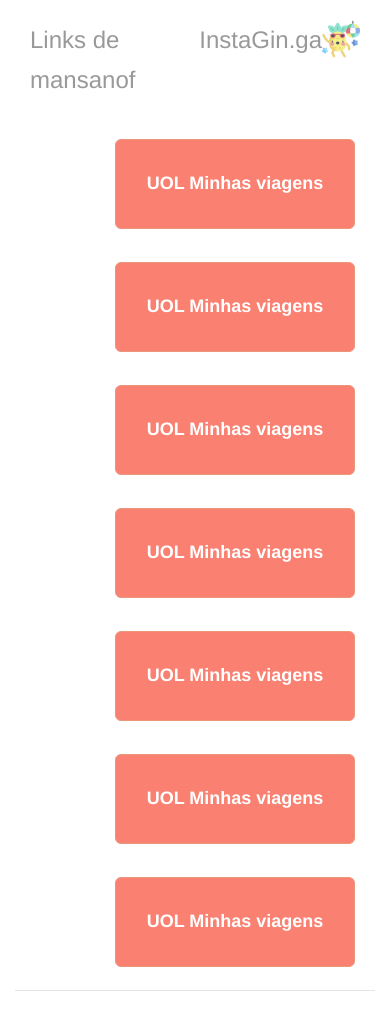
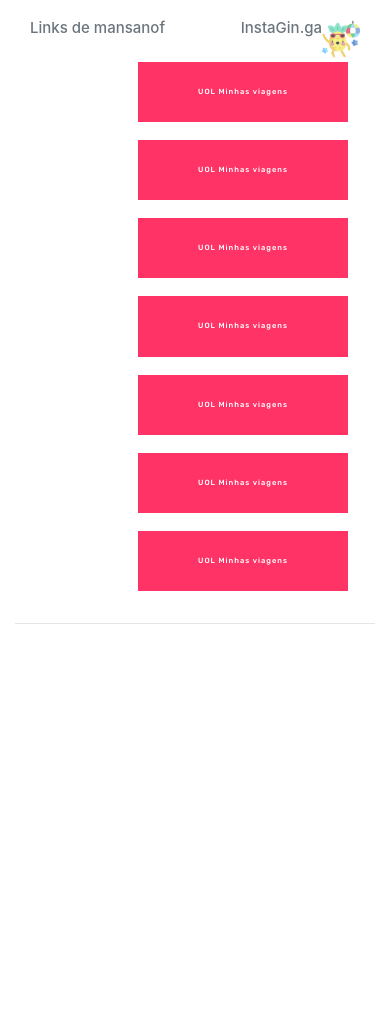
Before and after one commit to mansanofelipe/Ignity-django-python-, a Django app: page /click/1 in a window 390 px wide. After the commit the page ends 624 px from the top, so only its background shows below. Run offline with Django 3.2, Linux system fonts and the light colour scheme; a user stored in the database is signed in; data comes from the database, SQL or seed files in the repository; some libraries are stand-ins or nearby versions.

Commit message:
arrumando página de links externos para responsive

```diff
--- a/ignityLinks/static/styles/ignity.css
+++ b/ignityLinks/static/styles/ignity.css
@@ -22,12 +22,10 @@
 }
 
 .botaoExterno{
-	background-color: salmon;
+	margin-top: 10px;
 	border: 1px darksalmon solid;
 	font-weight: bold;
 	color:white;
-	height:5em;
-	margin-bottom: 15px;
 	width: 100%;
 }
 
@@ -64,9 +62,8 @@
 }
 
 .form-botao-externo{
-	height:7em;
-	margin-bottom: 0px;
-	margin-top:15px;
+	width: 100%;
+
 }
 
 .botao-deletar{
--- a/ignityLinks/templates/links.html
+++ b/ignityLinks/templates/links.html
@@ -10,6 +10,16 @@
         <link rel="stylesheet" href="{% static "styles/bootstrap.css" %}">
         <link rel="stylesheet" href="{% static "styles/main.css" %}">
         <link rel="stylesheet" href="{% static "styles/ignity.css" %}">
+        <link rel="stylesheet" href="{% static "assets/web/assets/mobirise-icons/mobirise-icons.css"%}">
+        <link rel="stylesheet" href="{% static "assets/tether/tether.min.css"%}">
+        <link rel="stylesheet" href="{% static "assets/bootstrap/css/bootstrap.min.css"%}">
+        <link rel="stylesheet" href="{% static "assets/bootstrap/css/bootstrap-grid.min.css"%}">
+        <link rel="stylesheet" href="{% static "assets/bootstrap/css/bootstrap-reboot.min.css"%}">
+        <link rel="stylesheet" href="{% static "assets/socicon/css/styles.css"%}">
+        <link rel="stylesheet" href="{% static "assets/dropdown/css/style.css"%}">
+        <link rel="stylesheet" href="{% static "assets/theme/css/style.css"%}">
+        <link rel="stylesheet" href="{% static "assets/mobirise/css/mbr-additional.css"%}" type="text/css">
+
         <title>Links de {{perfil.nome}}</title>
     </head>
     <body>
@@ -19,13 +29,11 @@
 
 
         <img class="pull-right" src="{% static "assets/images/dancing-122x122.png" %}"  alt="Minha Home" title="" style="height: 3.8rem;">
-         <h3 class="text-muted pull-right">InstaGin.ga</h3>
+         <h4 class="text-muted pull-right">InstaGin.ga</h4>
 
 
 
-
-
-         <h3 class="text-muted">Links de {{perfil.nome}}</h3>
+         <h4 class="text-muted">Links de {{perfil.nome}}</h4>
 
          <div class="lista-outputs">
             <ul>
@@ -36,7 +44,10 @@
                 <div onclick="abreJanela('{{link.url}}')" class="abre-janela")>
                     <form action="{% url "clicalink" link.id %}" method="post" class="form-botao-externo">
                     {% csrf_token %}
-                    <button class="botaoExterno btn btn-lg btn-block link-externo">{{link.titulo}}</button>
+                    <!--<button class="botaoExterno btn btn-lg btn-block link-externo">{{link.titulo}}</button> -->
+                    <div class="col-md-12 align-center">
+                            <button type="submit" class="btn btn-form btn-secondary display-2 botaoExterno">{{link.titulo}}</button>
+                    </div>
                     </form>
                     <!-- <span class="alinhamento">
                     <span class="num-cliques">Número de Cliques:{{link.cliques}} <span class="numero-cliques"></span></span>
```
